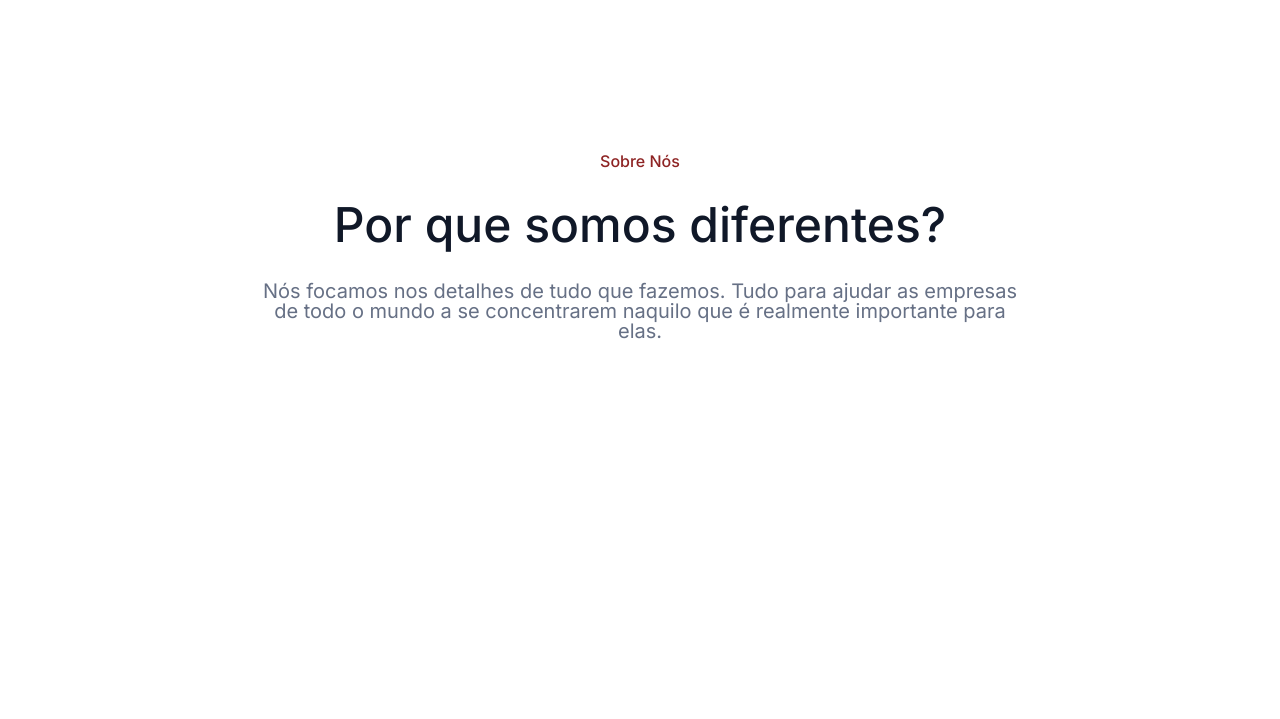
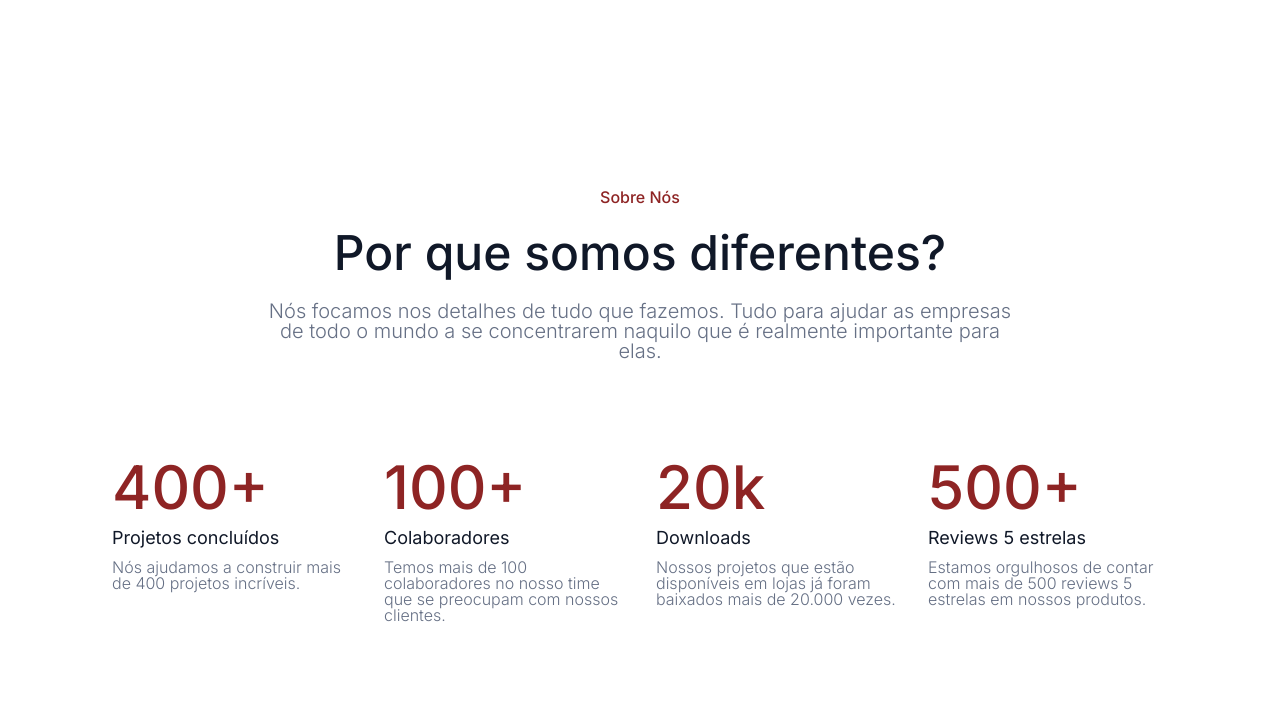
Before and after one commit to FilipeOliveira-Dev/OptimusTech, a plain HTML site: page index.html in a window 1280 px wide. Shown: the part 699-1418 px from the top of the page. Before the commit the page ends 1120 px from the top, so only its background shows below. Drawn offline with Linux system fonts and the light colour scheme.

Commit message:
Day 03 - Concluído

```diff
--- a/Styles/style.css
+++ b/Styles/style.css
@@ -17,7 +17,7 @@ body {
 .header__container {
     display: flex;
     justify-content: space-around;
-    padding: 1.5em 2.5em;
+    padding: 18px 80px;
     align-items: center;
 }
 
@@ -30,17 +30,19 @@ body {
 
 .header__cadastro {
     background-color: var(--cor-vinho);
-    border-radius: 5px;
-    padding: 0.75em;
+    border-radius: 7px;
+    padding: 10px 18px;
     color: var(--cor-branco);
+    font-weight: 300;
+
 }
 
 .cabecalho {
     display: flex;
     flex-direction: column;
     align-items: center;
-    padding: 5em 16em;
-    gap: 2em;
+    padding: 96px 20%;
+    gap: 24px;
 }
 
 .cabecalho__topico {
@@ -58,4 +60,34 @@ body {
     color: var(--cor-cinza);
     font-size: 20px;
     text-align: center;
+    font-weight: 300;
 }
+
+.metricas__container {
+    display: flex;
+    padding: 0 32px;
+    margin: 0 80px 96px 80px;
+    gap: 32px;
+}
+
+.metricas__dados {
+    display: flex;
+    flex-direction: column;
+    width: 25%;
+    gap: 12px;
+}
+
+.metricas__valor {
+    font-size: 60px;
+    color: var(--cor-vinho);
+    font-weight: 500;
+}
+.metricas__titulo {
+    font-size: 18px;
+    color: var(--cor-preto);
+    font-weight: 400;
+}
+.metricas__texto {
+    color: var(--cor-cinza);
+    font-weight: 300;
+}
--- a/index.html
+++ b/index.html
@@ -49,5 +49,28 @@
         <p class="cabecalho__texto">Nós focamos nos detalhes de tudo que fazemos. Tudo para ajudar as empresas de todo o mundo a se concentrarem naquilo que é realmente importante para elas.</p>
     </section>
 
+    <section class="metricas__container">
+        <div class="metricas__dados">
+            <span class="metricas__valor">400+</span>
+            <h2 class="metricas__titulo">Projetos concluídos</h2>
+            <p class="metricas__texto">Nós ajudamos a construir mais de 400 projetos incríveis.</p>
+        </div>
+        <div class="metricas__dados">
+            <span class="metricas__valor">100+</span>
+            <h2 class="metricas__titulo">Colaboradores</h2>
+            <p class="metricas__texto">Temos mais de 100 colaboradores no nosso time que se preocupam com nossos clientes.</p>
+        </div>
+        <div  class="metricas__dados">
+            <span class="metricas__valor">20k</span>
+            <h2 class="metricas__titulo">Downloads</h2>
+            <p class="metricas__texto">Nossos projetos que estão disponíveis em lojas já foram baixados mais de 20.000 vezes.</p>
+        </div>
+        <div  class="metricas__dados">
+            <span class="metricas__valor">500+</span>
+            <h2 class="metricas__titulo">Reviews 5 estrelas</h2>
+            <p class="metricas__texto">Estamos orgulhosos de contar com mais de 500 reviews 5 estrelas em nossos produtos.</p>
+        </div>
+</section>
+
 </body>
 </html>
```
